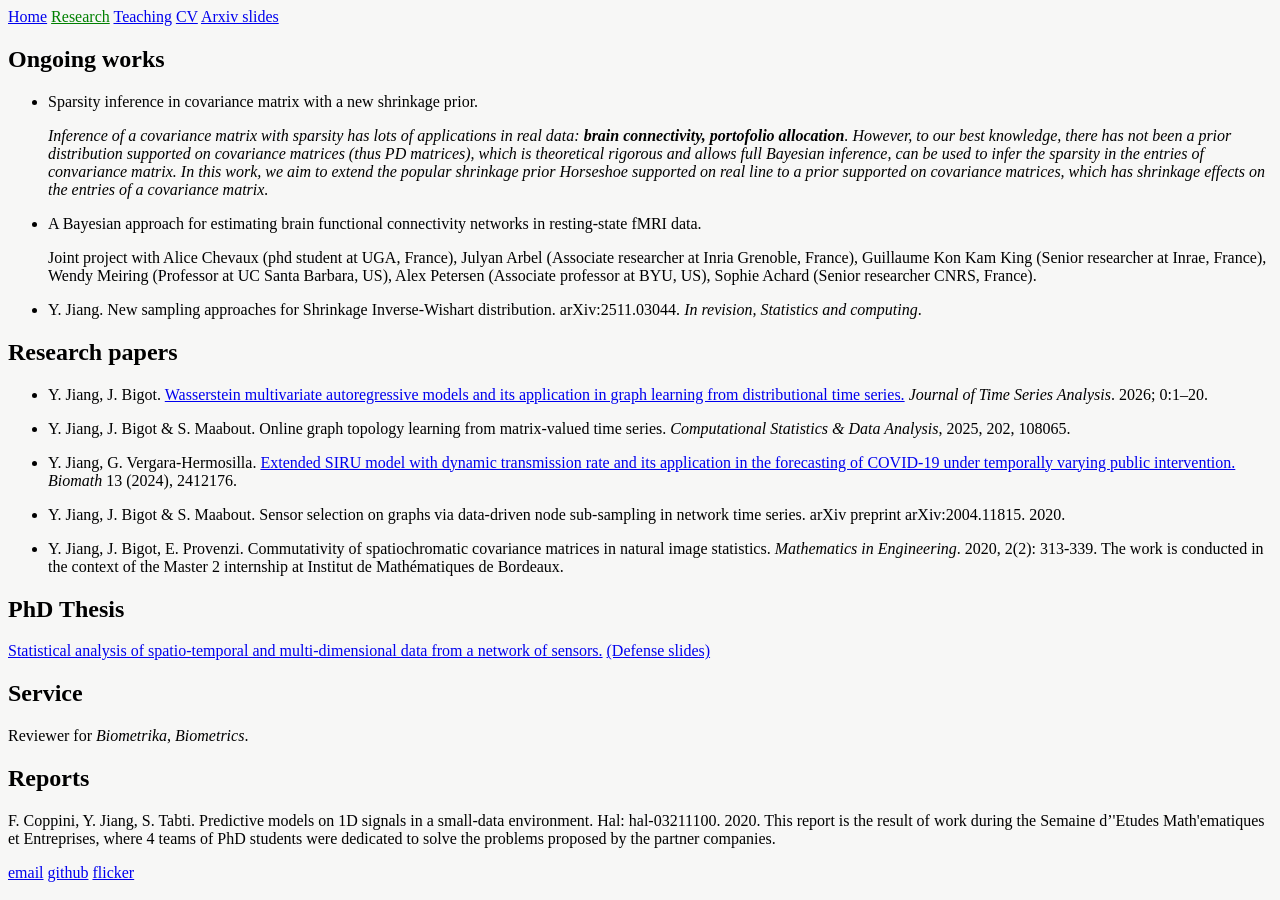
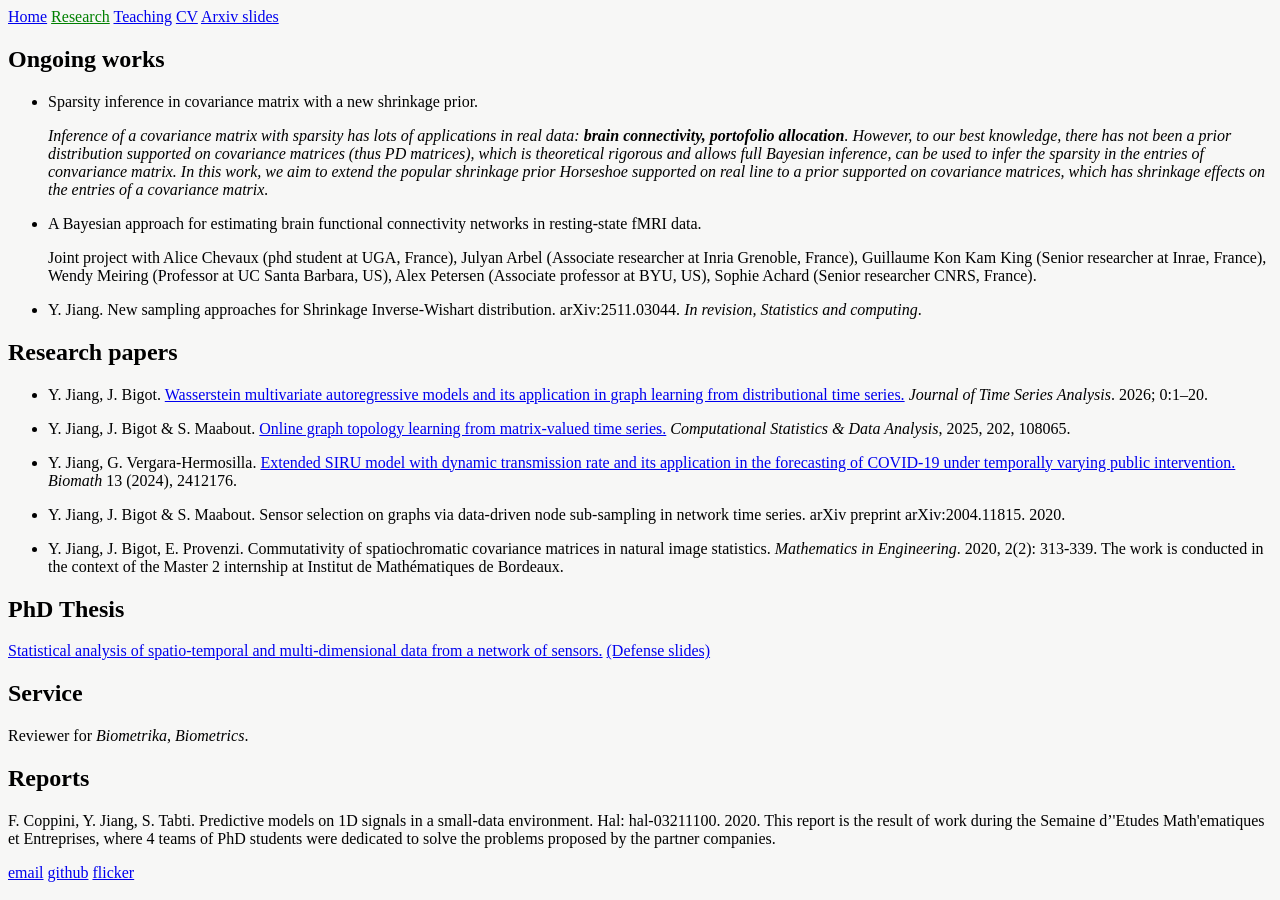
Before and after one commit to yiyej/yiyej.github.io, a Jekyll site: the page built from research.md, in a window 1280 px wide. Built offline with Jekyll 4.4.1, drawn with Linux system fonts in a browser that asks for light colours; part of the change alters nothing that is shown.

```diff
--- a/research.md
+++ b/research.md
@@ -19,7 +19,7 @@ title: Reasearch
 
 - Y. Jiang, J. Bigot. <a href="https://doi.org/10.1111/jtsa.70045"> Wasserstein multivariate autoregressive models and its application in graph learning from distributional time series.</a> *Journal of Time Series Analysis*. 2026; 0:1–20.
 
-- Y. Jiang, J. Bigot & S. Maabout. Online graph topology learning from matrix-valued time series. *Computational Statistics & Data Analysis*, 2025, 202, 108065.
+- Y. Jiang, J. Bigot & S. Maabout. <a href="https://www.sciencedirect.com/science/article/pii/S016794732400149X"> Online graph topology learning from matrix-valued time series.</a> *Computational Statistics & Data Analysis*, 2025, 202, 108065.
 
 - Y. Jiang, G. Vergara-Hermosilla. <a href="https://biomath.math.bas.bg/biomath/index.php/biomath/article/view/j.biomath.2024.12.176">Extended SIRU model with dynamic transmission rate and its application in the forecasting of COVID-19 under temporally varying public intervention.</a> *Biomath* 13 (2024), 2412176.
 
```
